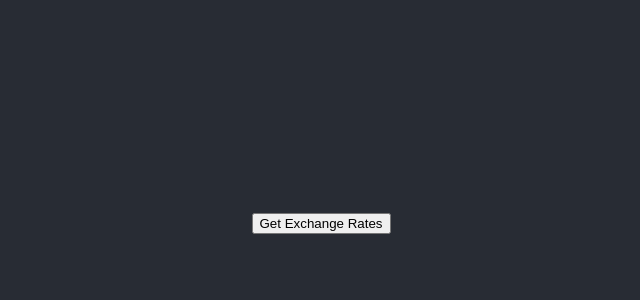
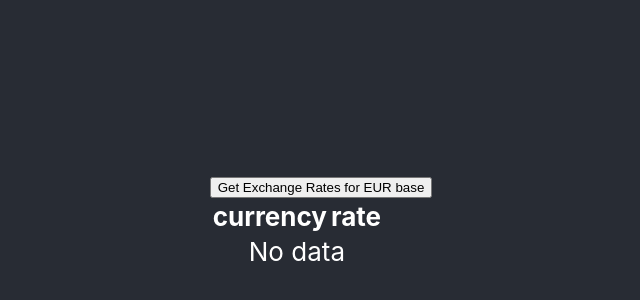
Before and after one commit to deniss-muhla/x-rates, a React (Create React App) app: page / in a window 1280 px wide. Shown: the part 182-482 px from the top of the page, without its empty margins (319-959 px from the left). Built offline with nearby package versions, Linux system fonts and the light colour scheme.

Commit message:
Connect cmponents to store

```diff
--- a/src/api/ex-rates/index.ts
+++ b/src/api/ex-rates/index.ts
@@ -1,5 +1,6 @@
 import exRatesReducer from './reducer';
 import * as exRatesActions from './actions';
 import exRatesSaga from './sagas';
+import * as exRatesSelectors from './selectors';
 
-export { exRatesReducer, exRatesActions, exRatesSaga };
+export { exRatesReducer, exRatesActions, exRatesSaga, exRatesSelectors };
--- a/src/api/ex-rates/reducer.ts
+++ b/src/api/ex-rates/reducer.ts
@@ -29,7 +29,7 @@ const exRatesReducer: Reducer<ExRatesState, ExRatesActions> = (
         case ExRatesActionTypes.GET_EX_RATES_ERROR: {
             return {
                 ...prevState,
-                isPending: true,
+                isPending: false,
                 error: action.payload
             };
         }
--- a/src/api/ex-rates/sagas.ts
+++ b/src/api/ex-rates/sagas.ts
@@ -22,7 +22,9 @@ function* GetExRatesRequestHandler() {
 
         // send response to reducer
         yield put(GetExRatesSuccess(response.data));
-    } catch {
+    } catch (e) {
+        console.error(e);
+
         // send error to reducer
         yield put(GetExRatesError('Failed to get latest rates'));
     }
--- /dev/null
+++ b/src/api/ex-rates/selectors.ts
@@ -0,0 +1,5 @@
+import { RootState } from '../../types';
+import { ExRatesState } from './types';
+
+export const GetExRatesState = (state: RootState): ExRatesState =>
+    state.api.exRates;
--- /dev/null
+++ b/src/app/components/api-status.tsx
@@ -0,0 +1,31 @@
+import React, { FunctionComponent } from 'react';
+
+type ApiStatusProps = {
+    isPending: boolean;
+    error?: string;
+};
+
+const withApiStatus = <P extends object>(
+    WrappedComponent: FunctionComponent<P>
+): FunctionComponent<P & ApiStatusProps> => {
+    return props => {
+        const { isPending, error } = props;
+        if (isPending) {
+            // render loading component
+            return <span>{'Loading...'}</span>;
+        } else if (error) {
+            // render error and wrapped component
+            return (
+                <>
+                    <span>{`Error: ${error}`}</span>
+                    <WrappedComponent {...props} />
+                </>
+            );
+        } else {
+            // render wrapped component
+            return <WrappedComponent {...props} />;
+        }
+    };
+};
+
+export default withApiStatus;
--- a/src/app/ex-rates/index.tsx
+++ b/src/app/ex-rates/index.tsx
@@ -1,9 +1,26 @@
-import React, { FunctionComponent } from 'react';
+import React, { FunctionComponent, useCallback } from 'react';
+import { useSelector, useDispatch } from 'react-redux';
+import { exRatesSelectors, exRatesActions } from '../../api/ex-rates';
+import ExRatesTable from './ex-rates-table';
 
 const ExRates: FunctionComponent = () => {
+    const exRates = useSelector(exRatesSelectors.GetExRatesState);
+    const dispatch = useDispatch();
+    const getRates = useCallback(
+        () => dispatch(exRatesActions.GetExRatesRequest()),
+        [dispatch]
+    );
+
     return (
         <div data-test={ExRates.displayName}>
-            <button data-test={'GetRates-button'}>Get Exchange Rates</button>
+            <button data-test={'GetRates-button'} onClick={getRates}>
+                {'Get Exchange Rates for EUR base'}
+            </button>
+            <ExRatesTable
+                isPending={exRates.isPending}
+                error={exRates.error}
+                data={exRates.latestRates}
+            />
         </div>
     );
 };
--- a/src/react-app-env.d.ts
+++ b/src/react-app-env.d.ts
@@ -1 +1,6 @@
 /// <reference types="react-scripts" />
+
+declare interface Window {
+    Cypress: any;
+    store: any;
+}
--- a/src/store.ts
+++ b/src/store.ts
@@ -23,4 +23,9 @@ const store = createStore(
 // run root sagas
 sagaMiddleware.run(apiSaga);
 
+// expose store when run in Cypress
+if (window.Cypress) {
+    window.store = store;
+}
+
 export default store;
```
Also changed, not shown: 1 other file (tests, documents, lock files or other folders).
